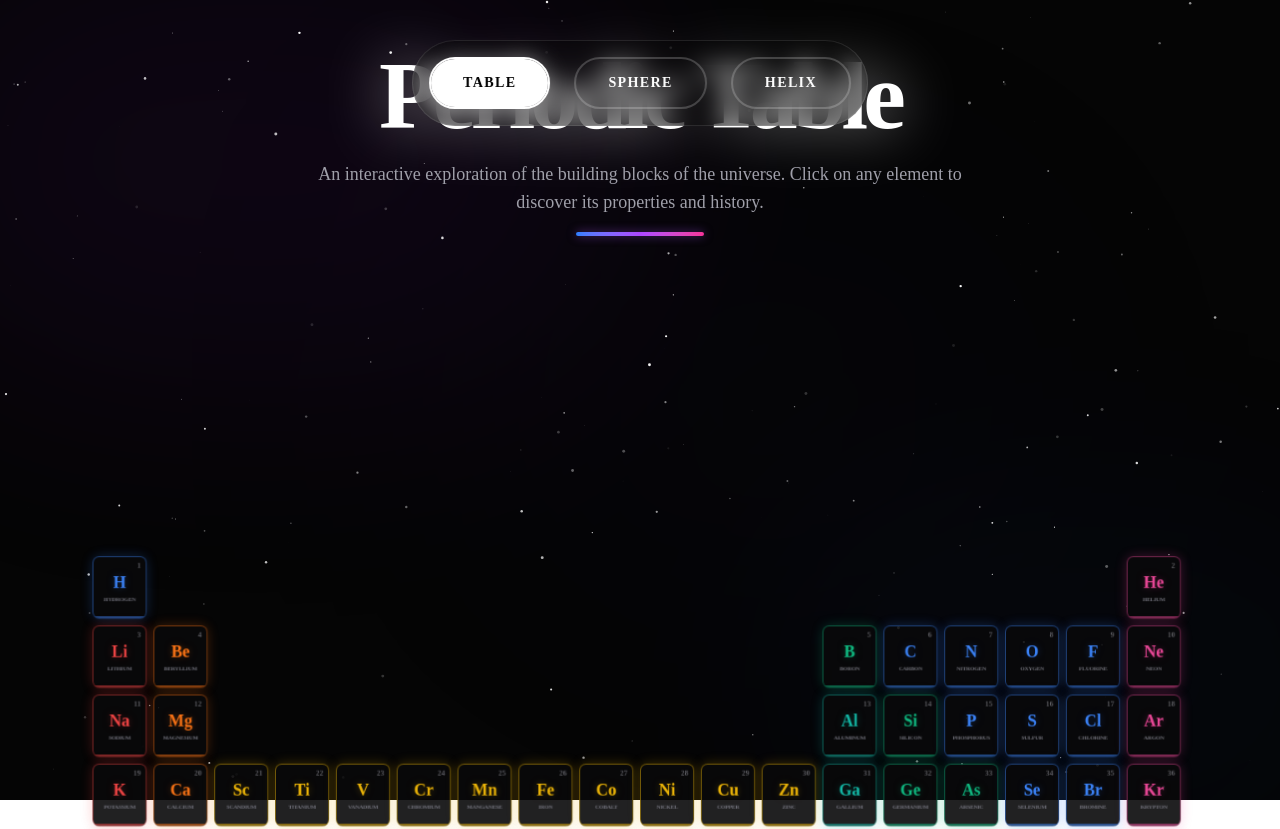
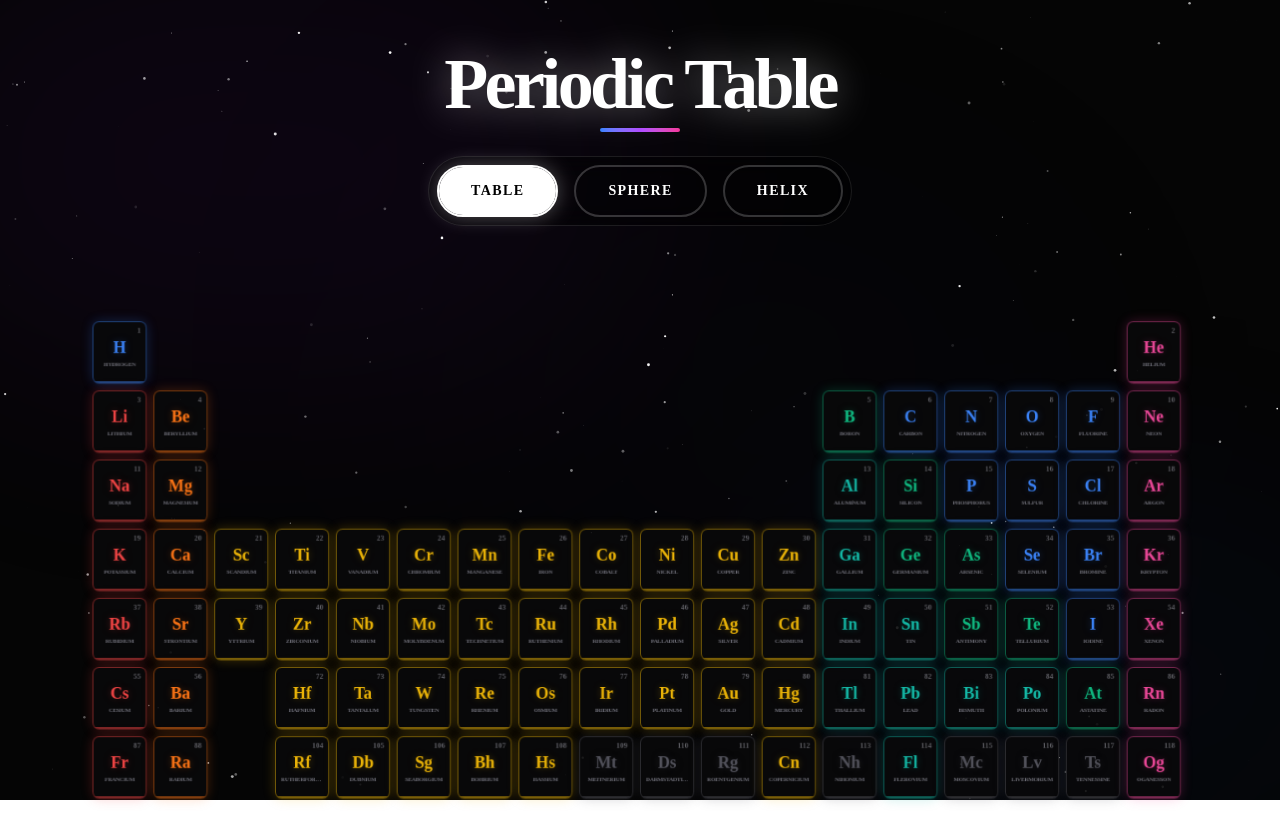
Before and after one commit to jolorupido15/periodic-table, a Next.js app: page / in a window 1280 px wide. Shown: the top 829 px of the page. Built offline with nearby package versions, Linux system fonts and the light colour scheme.

Commit message:
Fix overlapping elements and layout gaps

```diff
--- a/app/page.tsx
+++ b/app/page.tsx
@@ -7,26 +7,8 @@ import GalaxyBackground from '@/components/GalaxyBackground';
 export default function Home() {
   return (
     <main className="relative min-h-screen text-zinc-100 flex flex-col items-center overflow-x-hidden">
-      {/* Immersive Galaxy Background */}
       <GalaxyBackground />
-
-      <div className="relative z-50 w-full max-w-7xl px-4 pt-12 pb-6">
-        <header className="flex flex-col items-center text-center space-y-4 mb-12">
-          <div className="animate-in fade-in zoom-in duration-1000">
-            <h1 className="text-6xl md:text-8xl font-black tracking-tighter text-white drop-shadow-[0_0_30px_rgba(255,255,255,0.5)]">
-              Periodic Table
-            </h1>
-          </div>
-          <p className="text-zinc-400 max-w-2xl text-lg font-medium animate-in fade-in slide-in-from-top-4 duration-1000 delay-200">
-            An interactive exploration of the building blocks of the universe.
-            Click on any element to discover its properties and history.
-          </p>
-          <div className="h-1 w-32 bg-gradient-to-r from-blue-500 via-purple-500 to-pink-500 rounded-full shadow-[0_0_10px_rgba(168,85,247,0.5)] animate-in fade-in duration-1000 delay-500" />
-        </header>
-
-        <PeriodicTable />
-      </div>
-
+      <PeriodicTable />
       <footer className="relative z-10 mt-auto py-8 text-zinc-600 text-sm font-medium tracking-widest uppercase">
         Cosmic Periodic Table • Portfolio Project
       </footer>
--- a/components/PeriodicTable.tsx
+++ b/components/PeriodicTable.tsx
@@ -177,9 +177,20 @@ export default function PeriodicTable() {
   }, [viewMode, isTransitioning, elementData]);
 
   return (
-    <div className="w-full flex flex-col items-center gap-12 py-10 px-4 min-h-screen">
-      {/* Controls - Absolute top to prevent layout shifts */}
-      <div className="fixed top-10 left-1/2 -translate-x-1/2 flex items-center gap-6 z-[1000] bg-black/40 p-4 rounded-full backdrop-blur-md border border-white/10">
+    <div className="w-full flex flex-col items-center px-4 min-h-screen">
+      {/* Header & Controls Container */}
+      <div className={cn(
+        "z-[1000] flex flex-col items-center transition-all duration-1000",
+        viewMode === 'table' ? "relative mt-12 mb-4" : "fixed top-8 left-1/2 -translate-x-1/2 w-full"
+      )}>
+        <header className="flex flex-col items-center text-center mb-6">
+          <h1 className="text-5xl md:text-7xl font-black tracking-tighter text-white drop-shadow-[0_0_20px_rgba(255,255,255,0.4)] mb-2">
+            Periodic Table
+          </h1>
+          <div className="h-1 w-20 bg-gradient-to-r from-blue-500 via-purple-500 to-pink-500 rounded-full" />
+        </header>
+
+        <div className="flex items-center gap-4 bg-black/40 p-2 rounded-full backdrop-blur-md border border-white/10">
         <Button
           variant="outline"
           onClick={() => toggleMode('table')}
@@ -217,15 +228,19 @@ export default function PeriodicTable() {
           HELIX
         </Button>
       </div>
+    </div>
 
-      {/* Main Content Area - Full Viewport Centered */}
+      {/* Main Content Area */}
       <div className={cn(
         "w-full relative overflow-hidden transition-all duration-700",
-        viewMode === 'table' ? "mt-32 h-[900px]" : "fixed inset-0 h-screen"
+        viewMode === 'table' ? "h-[850px]" : "fixed inset-0 h-screen"
       )}>
         <div
           ref={containerRef}
-          className="relative w-full h-full flex items-center justify-center"
+          className={cn(
+            "relative w-full h-full flex justify-center",
+            viewMode === 'table' ? "items-start pt-[380px]" : "items-center"
+          )}
           style={{ transformStyle: 'preserve-3d' }}
         >
           {/* Internal Center Point for Helix/Sphere */}
```
